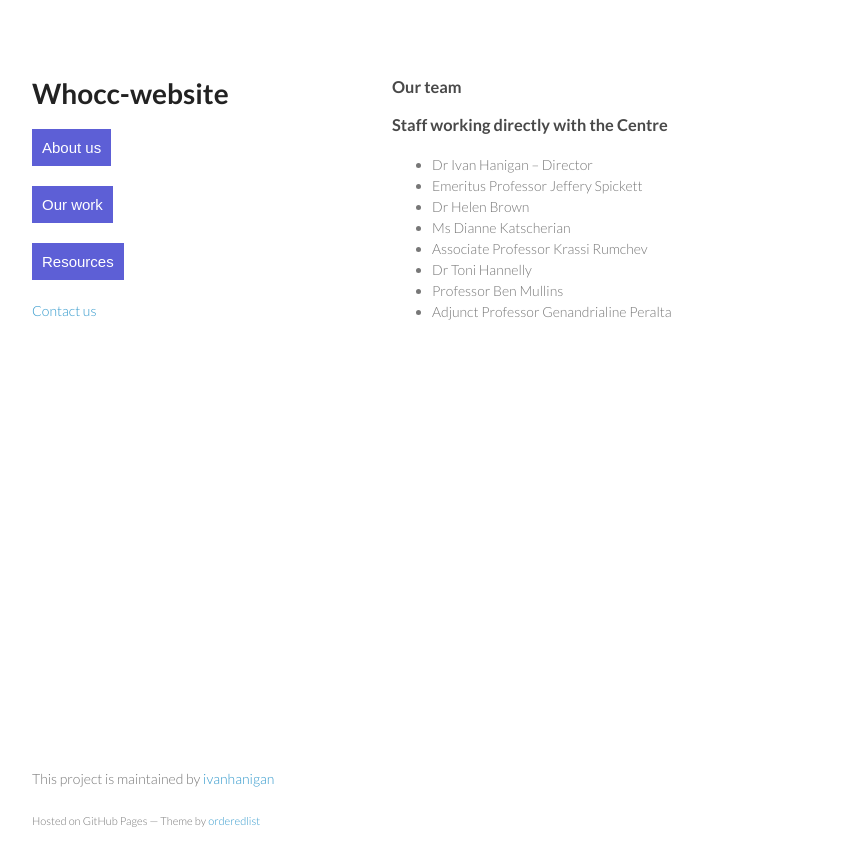
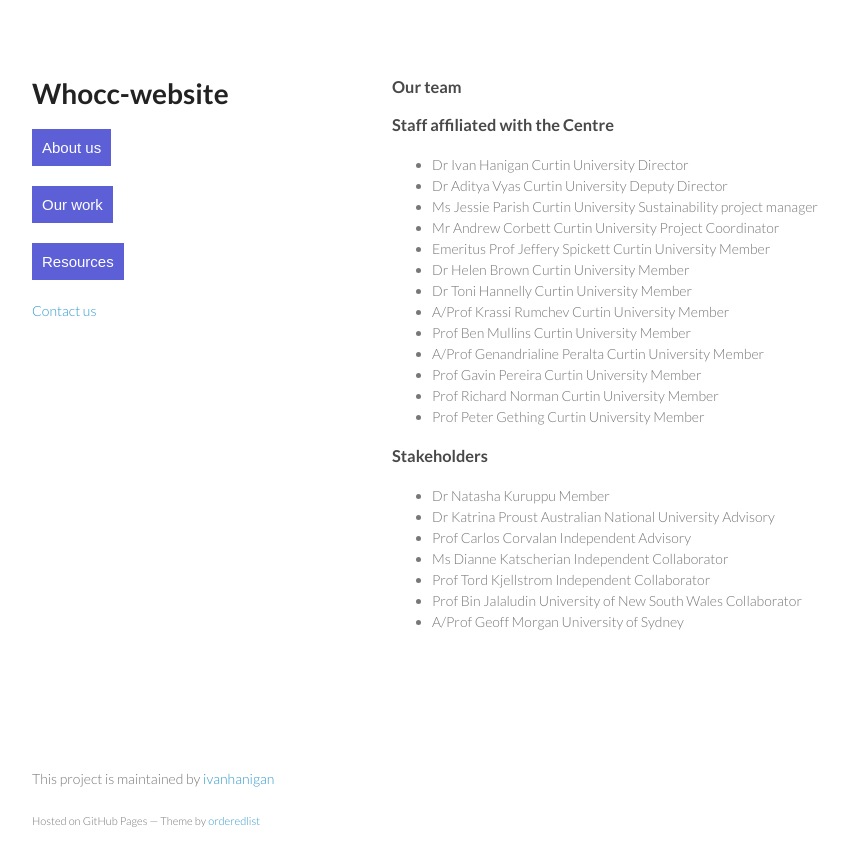
Before and after one commit to ivanhanigan/whocc-cchia-draft-website, a Jekyll site: the page built from our-team.md, in a window 1280 px wide. Shown: the top 866 px of the page, without its empty margins (178-1024 px from the left). Built offline with Jekyll 4.4.1, drawn with Linux system fonts in a browser that asks for light colours.

Commit message:
Update our-team.md

```diff
--- a/our-team.md
+++ b/our-team.md
@@ -4,13 +4,28 @@ layout: default
 title: Our team
 ---
 
-### Staff working directly with the Centre
+### Staff affiliated with the Centre
 
-- Dr Ivan Hanigan – Director
-- Emeritus Professor Jeffery Spickett
-- Dr Helen Brown
-- Ms Dianne Katscherian
-- Associate Professor Krassi Rumchev
-- Dr Toni Hannelly
-- Professor Ben Mullins
-- Adjunct Professor Genandrialine Peralta
+- Dr Ivan Hanigan Curtin University Director
+- Dr Aditya Vyas Curtin University Deputy Director
+- Ms Jessie Parish Curtin University Sustainability project manager
+- Mr Andrew Corbett Curtin University Project Coordinator
+- Emeritus Prof Jeffery Spickett Curtin University Member
+- Dr Helen Brown Curtin University Member
+- Dr Toni Hannelly Curtin University Member
+- A/Prof Krassi Rumchev Curtin University Member
+- Prof Ben Mullins Curtin University Member
+- A/Prof Genandrialine Peralta Curtin University Member
+- Prof Gavin Pereira Curtin University Member
+- Prof Richard Norman Curtin University Member
+- Prof Peter Gething Curtin University Member
+
+### Stakeholders
+
+- Dr Natasha Kuruppu Member
+- Dr Katrina Proust Australian National University Advisory
+- Prof Carlos Corvalan Independent Advisory
+- Ms Dianne Katscherian Independent Collaborator
+- Prof Tord Kjellstrom Independent Collaborator
+- Prof Bin Jalaludin University of New South Wales Collaborator
+- A/Prof Geoff Morgan University of Sydney
```
